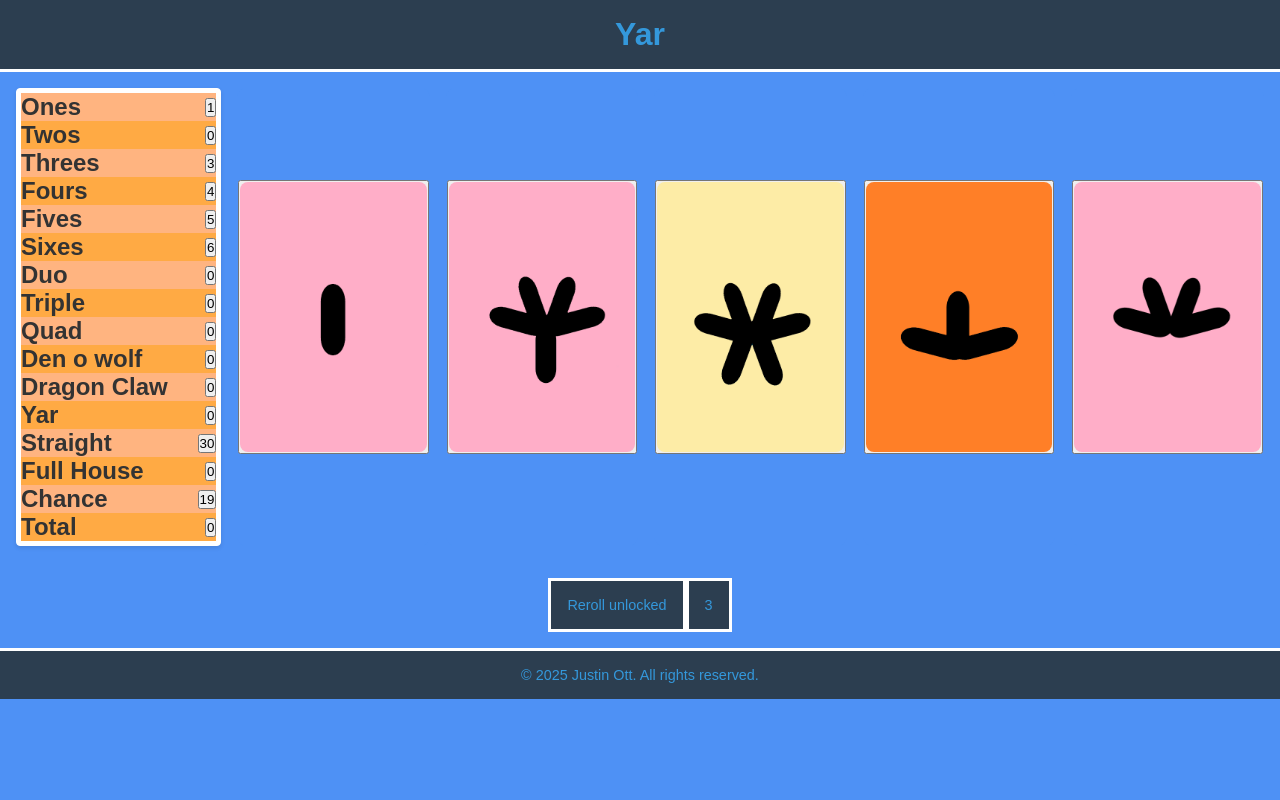
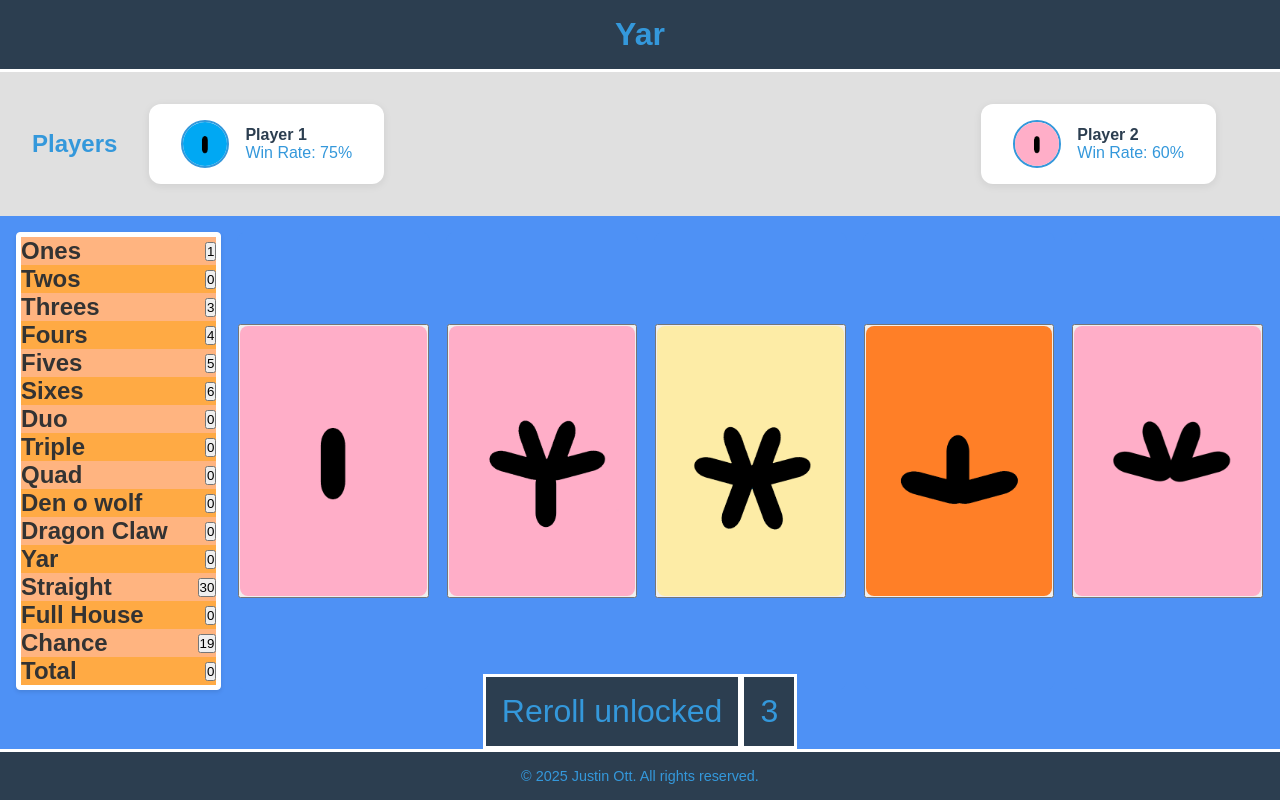
Before and after one commit to Justin-Ott/Yar, a plain HTML site: page index.html in a window 1280 px wide. Drawn offline with Linux system fonts and the light colour scheme.

Commit message:
Added Player Info

```diff
--- a/index.html
+++ b/index.html
@@ -7,11 +7,36 @@
     <title>Yar</title>
   </head>
 
+
 <body>
-    <div id="app">
+  <div class="layout">
+    <!-- 1. Header Row -->
     <header>
       <h1>Yar</h1>
     </header>
+
+    <!-- 2. Players Row -->
+    <section class="players-row">
+      <h2>Players</h2>
+      <section class="players-row">
+  <div class="player-box left-player">
+    <img class="player-icon" src="Cards/ace_v_1.png" alt="Player 1 Icon" />
+    <div class="player-info">
+      <span class="player-name">Player 1</span>
+      <span class="player-winrate">Win Rate: 75%</span>
+    </div>
+  </div>
+  <div class="player-box right-player">
+    <img class="player-icon" src="Cards/ace_v_2.png" alt="Player 2 Icon" />
+    <div class="player-info">
+      <span class="player-name">Player 2</span>
+      <span class="player-winrate">Win Rate: 60%</span>
+    </div>
+  </div>
+</section>
+    </section>
+
+    <!-- 3. Game Row (cards and score) -->
     <main>
       <div class="main-container">
           <div class="scores-container">
@@ -119,48 +144,51 @@
               <!--Class containing all of the Card base pngs-->
               <div class="cards-png">
                 <button id="card1">
-                  <img src="Cards\two_of_clubs.png" value="2" />
+                  <img src="Cards\two_of_clubs.png" value="2" draggable="false"/>
                 </button>
               </div>
               <div class="cards-png">
                 <button id="card2">
-                  <img src="Cards\two_of_clubs.png" value="3" />
+                  <img src="Cards\two_of_clubs.png" value="3" draggable="false"/>
                 </button>
               </div>
               <div class="cards-png">
                 <button id="card3">
-                  <img src="Cards\two_of_clubs.png" value="4" />
+                  <img src="Cards\two_of_clubs.png" value="4" draggable="false"/>
                 </button>
               </div>
               <div class="cards-png">
                 <button id="card4">
-                  <img src="Cards\two_of_clubs.png" value="5" />
+                  <img src="Cards\two_of_clubs.png" value="5" draggable="false"/>
                 </button>
               </div>
               <div class="cards-png">
                 <button id="card5">
-                  <img src="Cards\two_of_clubs.png" value="6" />
+                  <img src="Cards\two_of_clubs.png" value="6" draggable="false"/>
                 </button>
               </div>
             </div>
         </div>
+    </main>
+
+    <!-- 4. Reroll Row -->
     <div class="reroll-container">
-          <!--Class containing the base reroll button-->
       <button type="button" id="reroll" class="reroll">Reroll unlocked</button>
       <button type="button" id="reroll_count" class="reroll">30</button>
     </div>
+
+    <!-- 5. Footer Row -->
+    <footer>
+      <p>© 2025 Justin Ott. All rights reserved.</p>
+    </footer>
+  </div>
+
   <div id="game-over-screen" style="display: none;">
-        <!--Provides functionality for a game over screen
-        This will hide all other information and only display this data-->
     <h1>Game Over!</h1>
     <p>All scores have been locked.</p>
     <p id="total-score-display">You scored [total]</p>
     <button id="reset-game-button">Play Again</button>
   </div>
-      </main>
-      <footer><p>© 2025 Justin Ott. All rights reserved.</p></footer>
   <div id="background-overlay" style="display: none;"></div>
-    </div>
   <script src="yar.js"></script>
 </body>
-</html>
--- a/yar.css
+++ b/yar.css
@@ -3,6 +3,19 @@
   margin: 0;
   padding: 0;
   box-sizing: border-box;
+}
+
+.layout {
+  display: grid;
+  grid-template-rows: auto auto 1fr auto auto;
+  min-height: 100vh;
+  height: 100vh;
+  user-select: none;
+  -webkit-user-select: none; /* For Safari */
+}
+
+header, .players-row, main, .reroll-container, footer {
+  width: 100%;
 }
 
 body {
@@ -67,6 +80,47 @@ main {
   width: 100%;
   height: fit-content;
   overflow: hidden; /* Prevent horizontal and vertical scrolling */
+}
+.players-row {
+  display: flex;
+  justify-content: space-between;
+  align-items: center;
+  padding: 1rem 2rem;
+  background: #e0e0e0;
+}
+
+.player-box {
+  display: flex;
+  align-items: center;
+  background: #fff;
+  border-radius: 12px;
+  box-shadow: 0 2px 8px rgba(0,0,0,0.08);
+  padding: 1rem 2rem;
+  min-width: 220px;
+  gap: 1rem;
+}
+
+.player-icon {
+  width: 48px;
+  height: 48px;
+  border-radius: 50%;
+  object-fit: cover;
+  border: 2px solid #3498DB;
+}
+
+.player-info {
+  display: flex;
+  flex-direction: column;
+}
+
+.player-name {
+  font-weight: bold;
+  color: #2C3E50;
+}
+
+.player-winrate {
+  color: #3498DB;
+  font-size: 1rem;
 }
 
 .scores-container {
@@ -219,7 +273,7 @@ main {
   pointer-events: auto;
   background-color: #2C3E50;
   border: 3px solid #ffffff;
-  font-size: 0.9rem;
+  font-size: 2rem;
   color: #3498DB;
   text-align: center;
   cursor: pointer;
```
Lines whose indentation alone changed are shown as unchanged.
